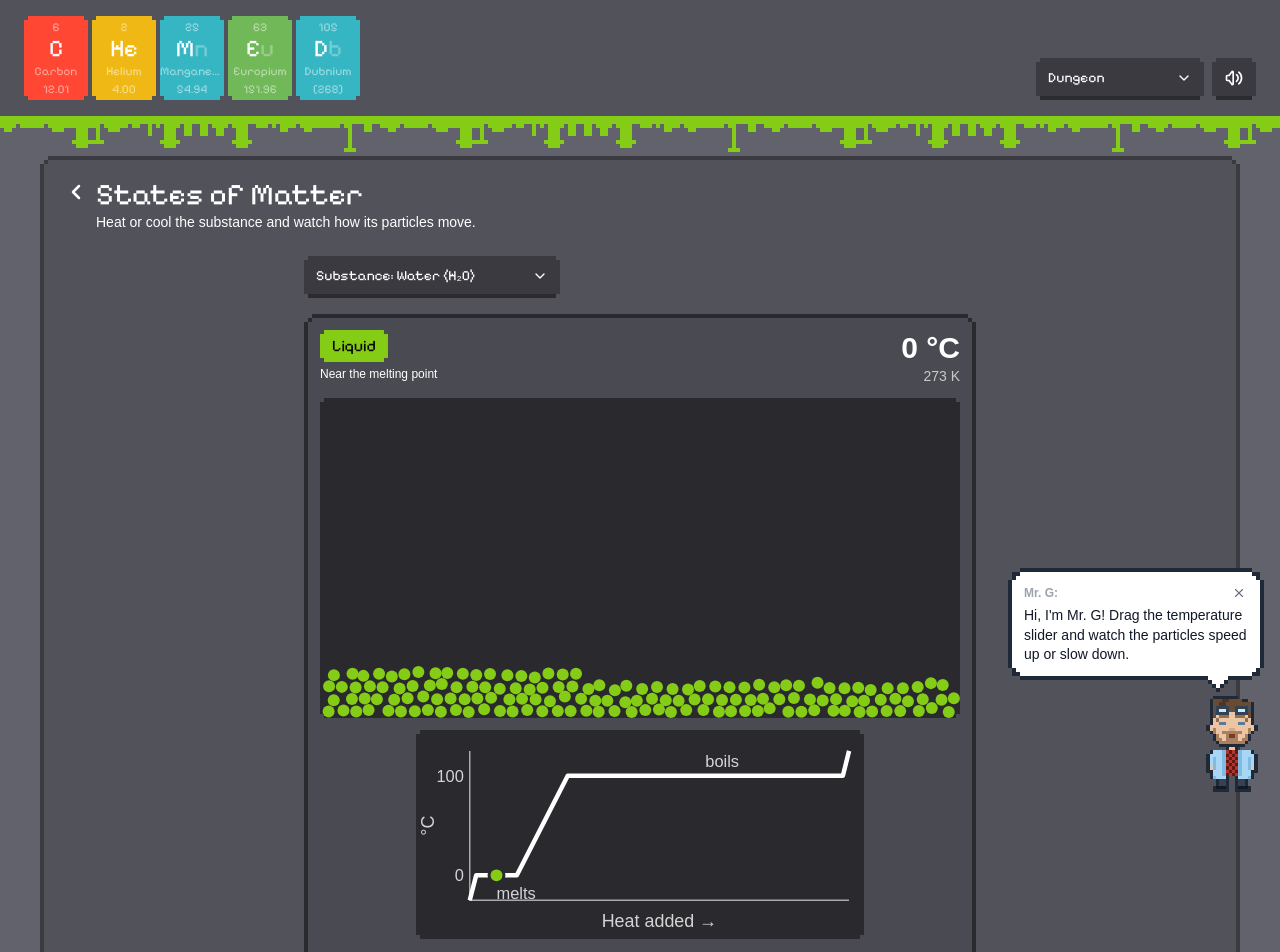
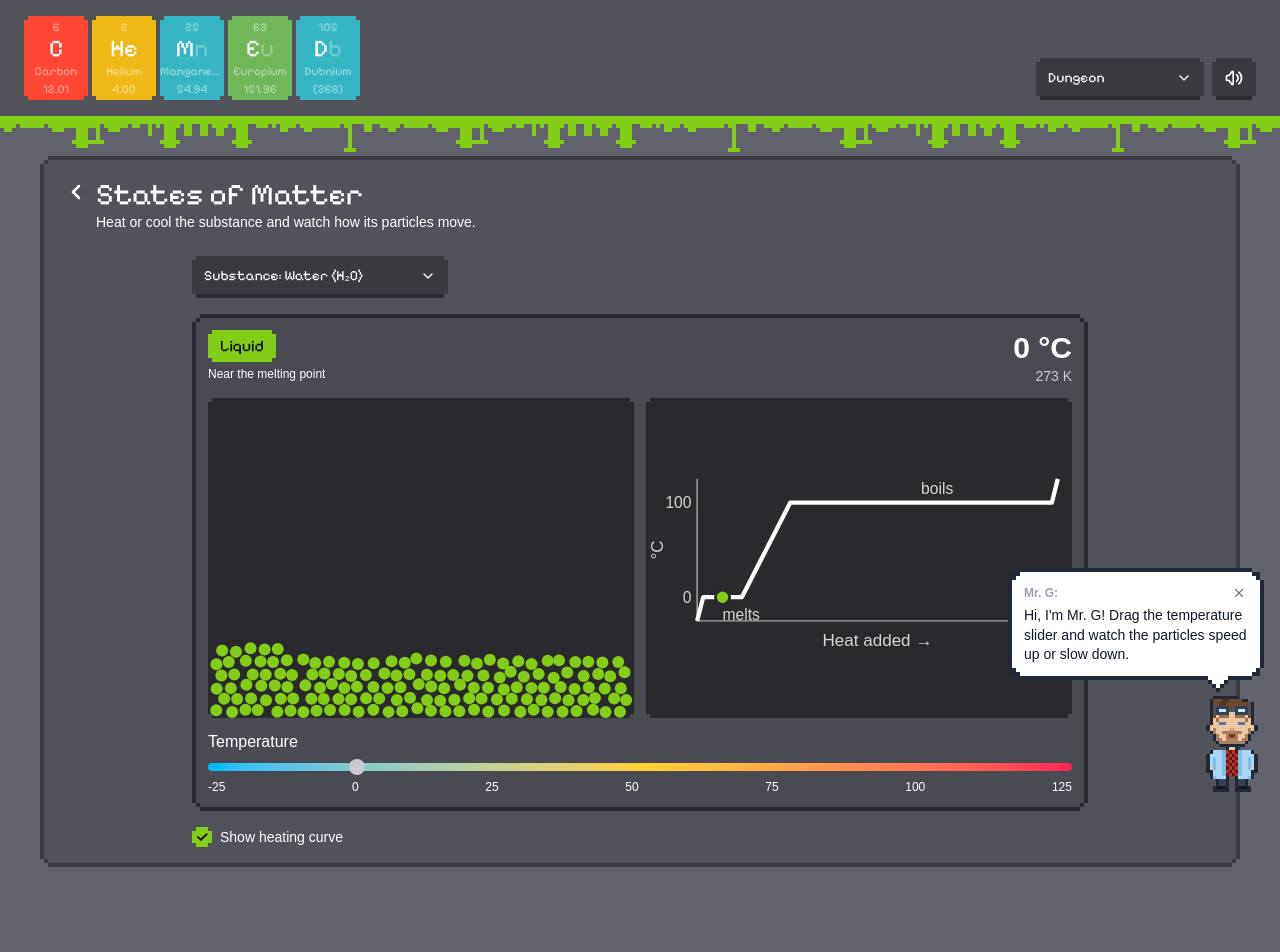
Before and after one commit to sethgonzales/ChemEd, a Next.js app: page /states-of-matter in a window 1280 px wide. Shown: the top 952 px of the page. Built offline with nearby package versions, Linux system fonts and the light colour scheme.

Commit message:
Put the heating curve beside the particles in States of Matter
From md width up the particles and the curve share a row, with the
temperature slider still below both; on a phone they stay stacked. The
page widens to max-w-4xl so each gets about half.

```diff
--- a/src/components/heating-curve.tsx
+++ b/src/components/heating-curve.tsx
@@ -55,7 +55,8 @@ export default function HeatingCurve({
       role="img"
       aria-label={label(substance, temperature)}
       viewBox={`0 0 ${WIDTH} ${HEIGHT}`}
-      className="w-full max-w-md mx-auto h-auto pixel-control bg-primary-800 text-white"
+      // the page frames it, so it can sit beside the particles
+      className="w-full max-w-md h-auto text-white"
     >
       {/* axes */}
       <path
--- a/src/pages/states-of-matter.tsx
+++ b/src/pages/states-of-matter.tsx
@@ -177,7 +177,7 @@ export default function StatesOfMatter() {
       description="Heat or cool the substance and watch how its particles move."
       className="gap-4"
     >
-      <div className="w-full max-w-2xl mx-auto">
+      <div className="w-full max-w-4xl mx-auto">
         <Dropdown
           label={`Substance: ${substance.name} (${substance.formula})`}
           className="w-full sm:w-64"
@@ -196,7 +196,7 @@ export default function StatesOfMatter() {
       </div>
       <Stage
         label="Particle model"
-        className="w-full max-w-2xl mx-auto"
+        className="w-full max-w-4xl mx-auto"
         header={
           <div className="flex items-start justify-between gap-4">
             <div
@@ -229,9 +229,11 @@ export default function StatesOfMatter() {
           />
         }
       >
+        {/* particles and heating curve side by side, stacked on a phone */}
+        <div className="flex flex-col md:flex-row gap-3">
           <div
             ref={wrapRef}
-          className="h-64 sm:h-80 w-full pixel-control bg-primary-800 overflow-hidden"
+            className="h-64 sm:h-80 w-full md:flex-1 md:min-w-0 pixel-control bg-primary-800 overflow-hidden"
           >
             <canvas
               ref={canvasRef}
@@ -240,17 +242,20 @@ export default function StatesOfMatter() {
               className="block"
             />
           </div>
+          {showCurve && (
+            <div className="md:flex-1 md:min-w-0 flex items-center justify-center pixel-control bg-primary-800">
+              <HeatingCurve substance={substance} temperature={temperature} />
+            </div>
+          )}
+        </div>
         {reducedMotion && (
           <p className="text-xs text-white/80">
             Reduced motion is on, so the particles hold still. The picture
             updates when you change the temperature.
           </p>
         )}
-        {showCurve && (
-          <HeatingCurve substance={substance} temperature={temperature} />
-        )}
       </Stage>
-      <div className="w-full max-w-2xl mx-auto">
+      <div className="w-full max-w-4xl mx-auto">
         <Setting checked={showCurve} onChange={setShowCurve}>
           Show heating curve
         </Setting>
```
Lines whose indentation alone changed are shown as unchanged.
